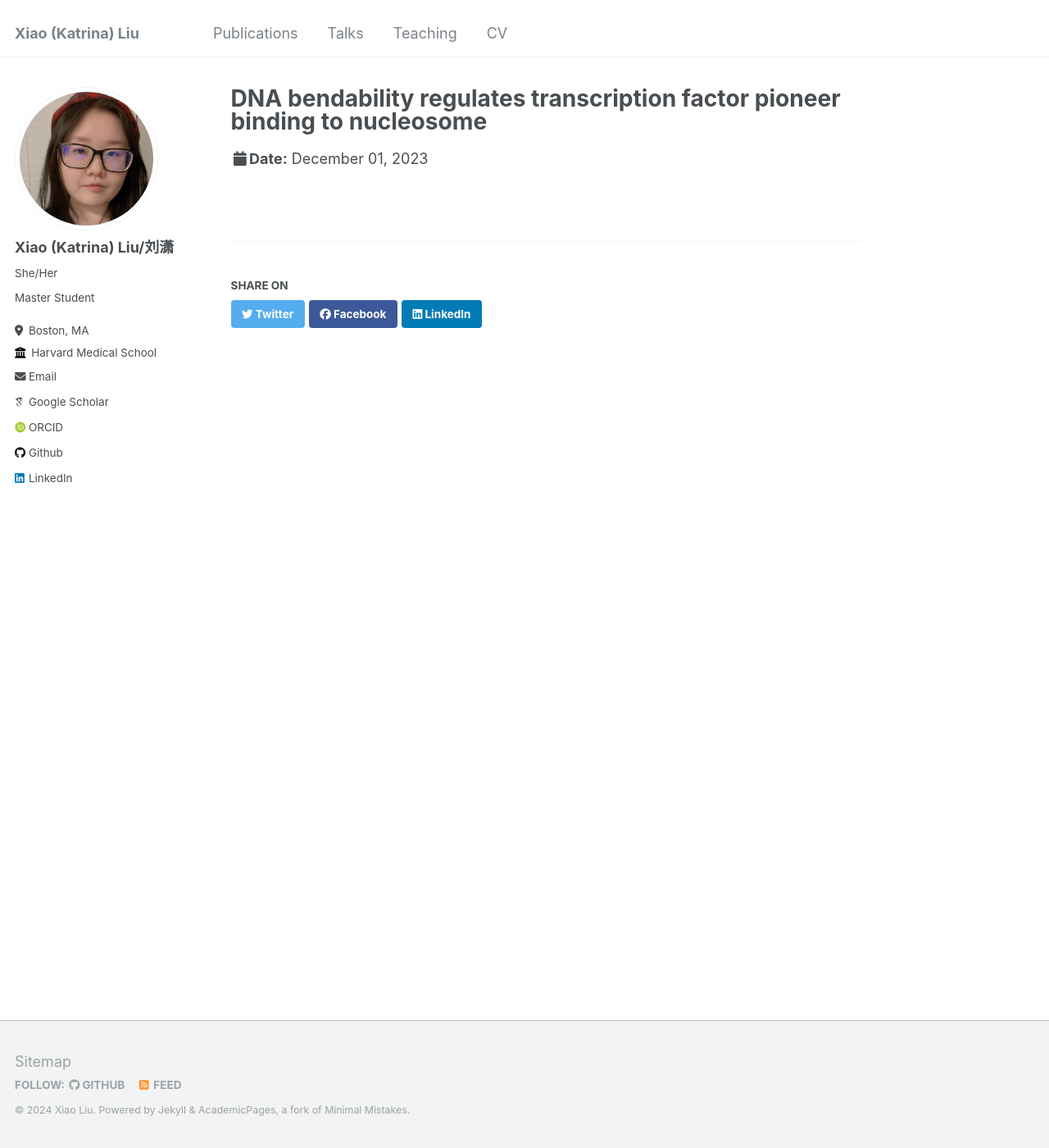
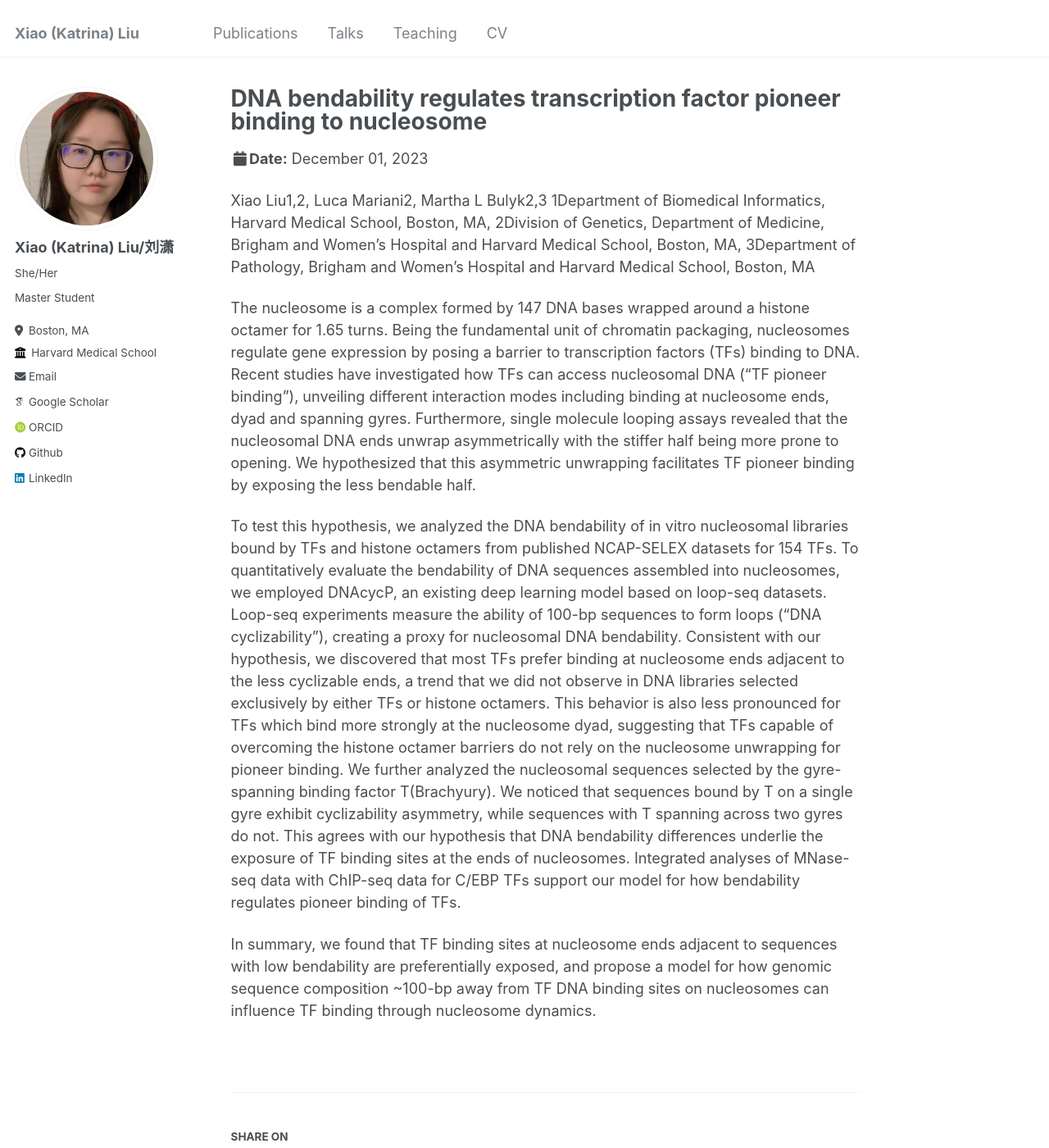
Before and after one commit to katrina-liu/katrina-liu.github.io, a Jekyll site: the page built from _talks/2023-12.md, in a window 1280 px wide and 1400 px high. Shown: the whole window at 82% size. Built offline with Jekyll 4.4.1, drawn with Linux system fonts in a browser that asks for light colours; some web fonts are replaced.

Commit message:
Update 2023-12.md

```diff
--- a/_talks/2023-12.md
+++ b/_talks/2023-12.md
@@ -7,3 +7,12 @@ venue: "Cold Spring Harbor Laboratory, Genome Informatics"
 date: 2023-12-01
 location: "Cold Spring Harbor, NY"
 ---
+
+Xiao Liu1,2, Luca Mariani2, Martha L Bulyk2,3
+1Department of Biomedical Informatics, Harvard Medical School, Boston, MA, 2Division of Genetics, Department of Medicine, Brigham and Women’s Hospital and Harvard Medical School, Boston, MA, 3Department of Pathology, Brigham and Women’s Hospital and Harvard Medical School, Boston, MA
+
+The nucleosome is a complex formed by 147 DNA bases wrapped around a histone octamer for 1.65 turns. Being the fundamental unit of chromatin packaging, nucleosomes regulate gene expression by posing a barrier to transcription factors (TFs) binding to DNA. Recent studies have investigated how TFs can access nucleosomal DNA (“TF pioneer binding”), unveiling different interaction modes including binding at nucleosome ends, dyad and spanning gyres. Furthermore, single molecule looping assays revealed that the nucleosomal DNA ends unwrap asymmetrically with the stiffer half being more prone to opening. We hypothesized that this asymmetric unwrapping facilitates TF pioneer binding by exposing the less bendable half.
+
+To test this hypothesis, we analyzed the DNA bendability of in vitro nucleosomal libraries bound by TFs and histone octamers from published NCAP-SELEX datasets for 154 TFs. To quantitatively evaluate the bendability of DNA sequences assembled into nucleosomes, we employed DNAcycP, an existing deep learning model based on loop-seq datasets. Loop-seq experiments measure the ability of 100-bp sequences to form loops (“DNA cyclizability”), creating a proxy for nucleosomal DNA bendability. Consistent with our hypothesis, we discovered that most TFs prefer binding at nucleosome ends adjacent to the less cyclizable ends, a trend that we did not observe in DNA libraries selected exclusively by either TFs or histone octamers. This behavior is also less pronounced for TFs which bind more strongly at the nucleosome dyad, suggesting that TFs capable of overcoming the histone octamer barriers do not rely on the nucleosome unwrapping for pioneer binding. We further analyzed the nucleosomal sequences selected by the gyre-spanning binding factor T(Brachyury). We noticed that sequences bound by T on a single gyre exhibit cyclizability asymmetry, while sequences with T spanning across two gyres do not. This agrees with our hypothesis that DNA bendability differences underlie the exposure of TF binding sites at the ends of nucleosomes. Integrated analyses of MNase-seq data with ChIP-seq data for C/EBP TFs support our model for how bendability regulates pioneer binding of TFs.
+
+In summary, we found that TF binding sites at nucleosome ends adjacent to sequences with low bendability are preferentially exposed, and propose a model for how genomic sequence composition ~100-bp away from TF DNA binding sites on nucleosomes can influence TF binding through nucleosome dynamics.
```
